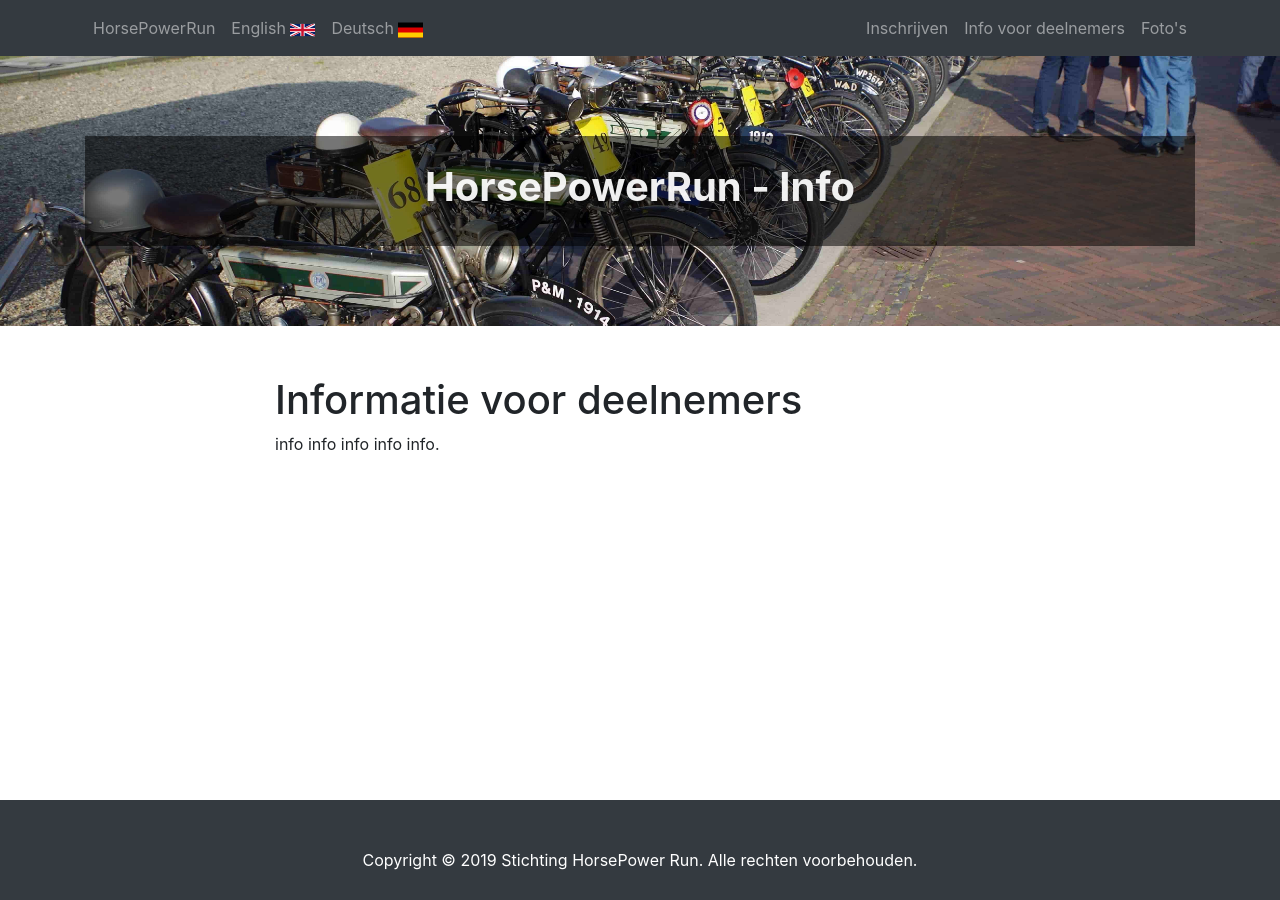
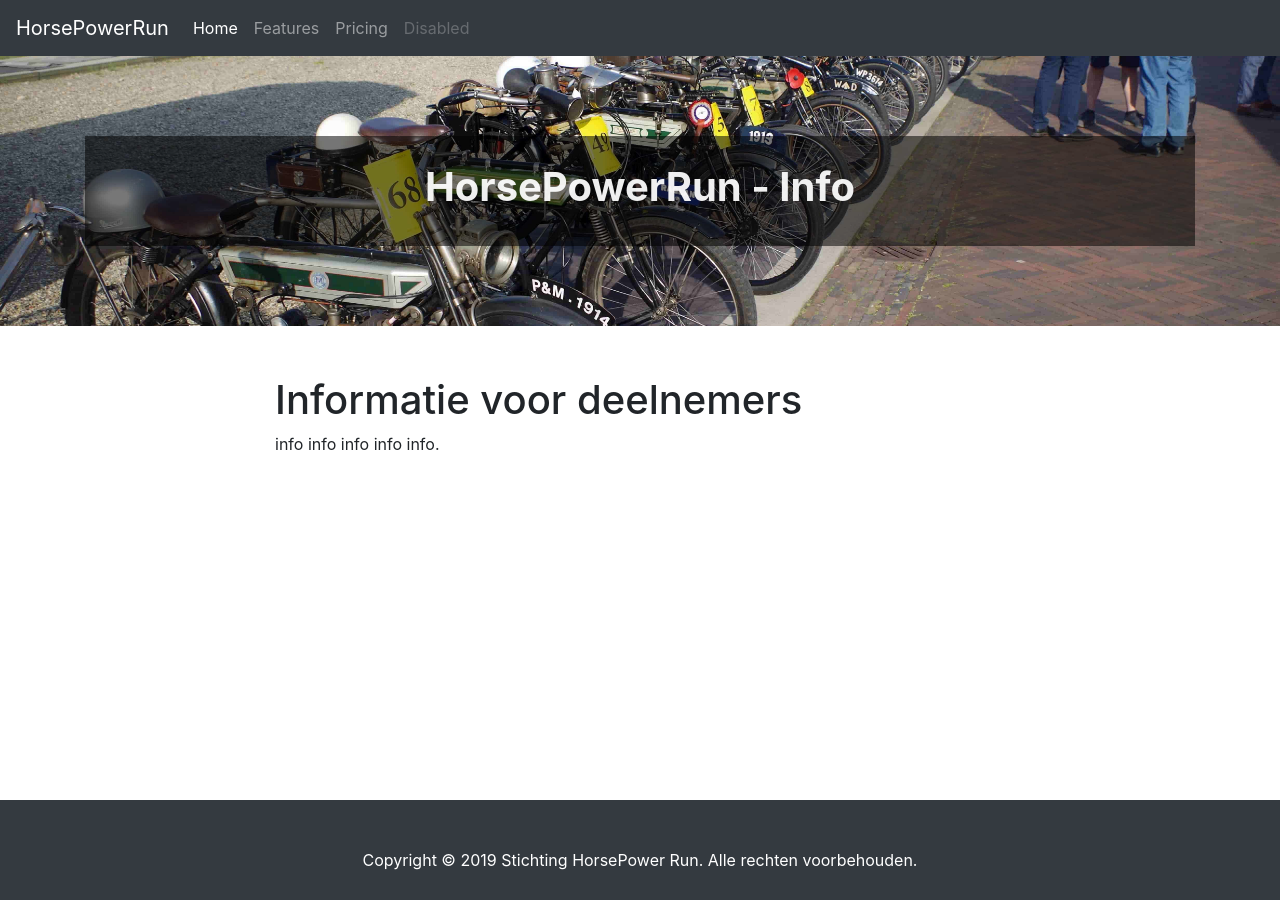
Before and after one commit to nielshuman/HorsePowerRun, a Jekyll site: the page built from nl/info.md, in a window 1280 px wide. Built offline with Jekyll 4.4.1, drawn with Linux system fonts in a browser that asks for light colours.

Commit message:
New Header

```diff
--- a/_includes/header.html
+++ b/_includes/header.html
@@ -1,20 +1,14 @@
 <nav class="navbar navbar-expand-lg navbar-dark bg-dark static-top">
-  <div class="container">
-    <a id="kinda-logo" href="index.html">HorsePowerRun</a>
-    <a id="kinda-logo" href="/en/">English <img src="../assets/en.svg"></a>
-    <a id="kinda-logo" href="/de/">Deutsch <img src="../assets/de.svg"></a>
-     <div class="collapse navbar-collapse" id="navbarResponsive">
-      <ul class="navbar-nav ml-auto">
-        <li class="nav-item">
-          <a href="/inschrijven">Inschrijven</a>
-        </li>
-        <li class="nav-item">
-          <a href="/info">Info voor deelnemers</a>
-        </li>
-        <li class="nav-item">
-          <a href="/fotos">Foto's</a>
-        </li>
-      </ul>
+  <a class="navbar-brand" href="#">HorsePowerRun</a>
+  <button class="navbar-toggler" type="button" data-toggle="collapse" data-target="#navbarNavAltMarkup" aria-controls="navbarNavAltMarkup" aria-expanded="false" aria-label="Toggle navigation">
+    <span class="navbar-toggler-icon"></span>
+  </button>
+  <div class="collapse navbar-collapse" id="navbarNavAltMarkup">
+    <div class="navbar-nav">
+      <a class="nav-item nav-link active" href="#">Home <span class="sr-only">(current)</span></a>
+      <a class="nav-item nav-link" href="#">Features</a>
+      <a class="nav-item nav-link" href="#">Pricing</a>
+      <a class="nav-item nav-link disabled" href="#" tabindex="-1" aria-disabled="true">Disabled</a>
     </div>
   </div>
 </nav>
--- a/_layouts/de-title.html
+++ b/_layouts/de-title.html
@@ -7,7 +7,6 @@
     <link rel="stylesheet" href="https://stackpath.bootstrapcdn.com/bootstrap/4.3.1/css/bootstrap.min.css" integrity="sha384-ggOyR0iXCbMQv3Xipma34MD+dH/1fQ784/j6cY/iJTQUOhcWr7x9JvoRxT2MZw1T" crossorigin="anonymous">
     <link rel="stylesheet" type="text/css" href="../css/style.css">
     <link rel="stylesheet" type="text/css" href="../css/flipdown.css">
-    <link rel="stylesheet" type="text/css" href="../css/button.css">
     <script type="text/javascript" src="../js/flipdown.js"></script>
   </head>
   <body>
--- a/_layouts/en-title.html
+++ b/_layouts/en-title.html
@@ -7,7 +7,6 @@
     <link rel="stylesheet" href="https://stackpath.bootstrapcdn.com/bootstrap/4.3.1/css/bootstrap.min.css" integrity="sha384-ggOyR0iXCbMQv3Xipma34MD+dH/1fQ784/j6cY/iJTQUOhcWr7x9JvoRxT2MZw1T" crossorigin="anonymous">
     <link rel="stylesheet" type="text/css" href="../css/style.css">
     <link rel="stylesheet" type="text/css" href="../css/flipdown.css">
-    <link rel="stylesheet" type="text/css" href="../css/button.css">
     <script type="text/javascript" src="../js/flipdown.js"></script>
   </head>
   <body>
```
